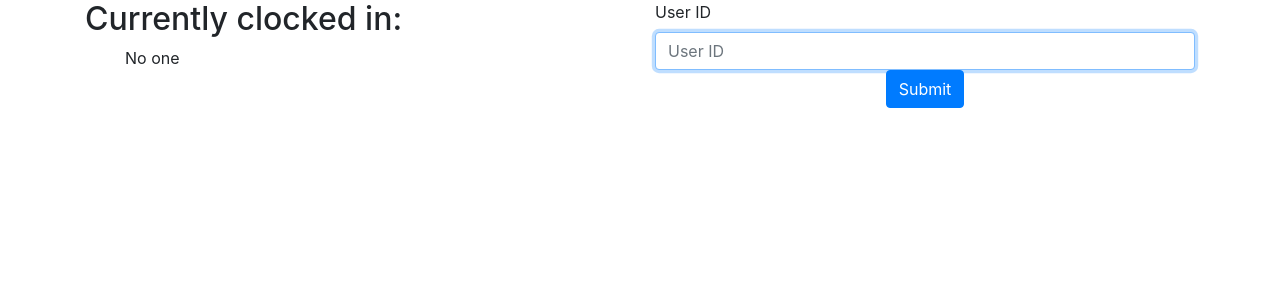
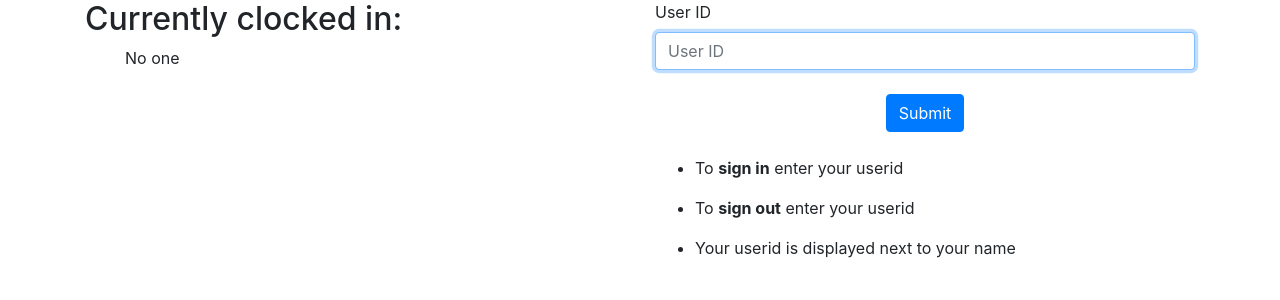
Before and after one commit to Mars1523/attendance, a FastAPI app: template templates/index.html in a window 1280 px wide. Shown: the part 56-356 px from the top of the page. Run offline with FastAPI, Linux system fonts and the light colour scheme; the template is opened without the code that fills it, so the values that code supplies are empty.

Commit message:
Add instructions

```diff
--- a/templates/index.html
+++ b/templates/index.html
@@ -35,11 +35,24 @@
                             <input type="text" class="form-control" id="userid" name="userid" placeholder="User ID"
                                 autocomplete="off" autofocus>
                         </div>
+                        <br>
                         <div class="d-flex justify-content-center">
                             <button type="submit" class="btn btn-primary">Submit</button>
                         </div>
                     </form>
                     {% include 'flashed_messages.frag.html' %}
+                    <br>
+                    <ul>
+                        <li>
+                            <p>To <b>sign in</b> enter your userid</p>
+                        </li>
+                        <li>
+                            <p>To <b>sign out</b> enter your userid</p>
+                        </li>
+                        <li>
+                            <p>Your userid is displayed next to your name</p>
+                        </li>
+                    </ul>
                 </div>
             </div>
 
```
